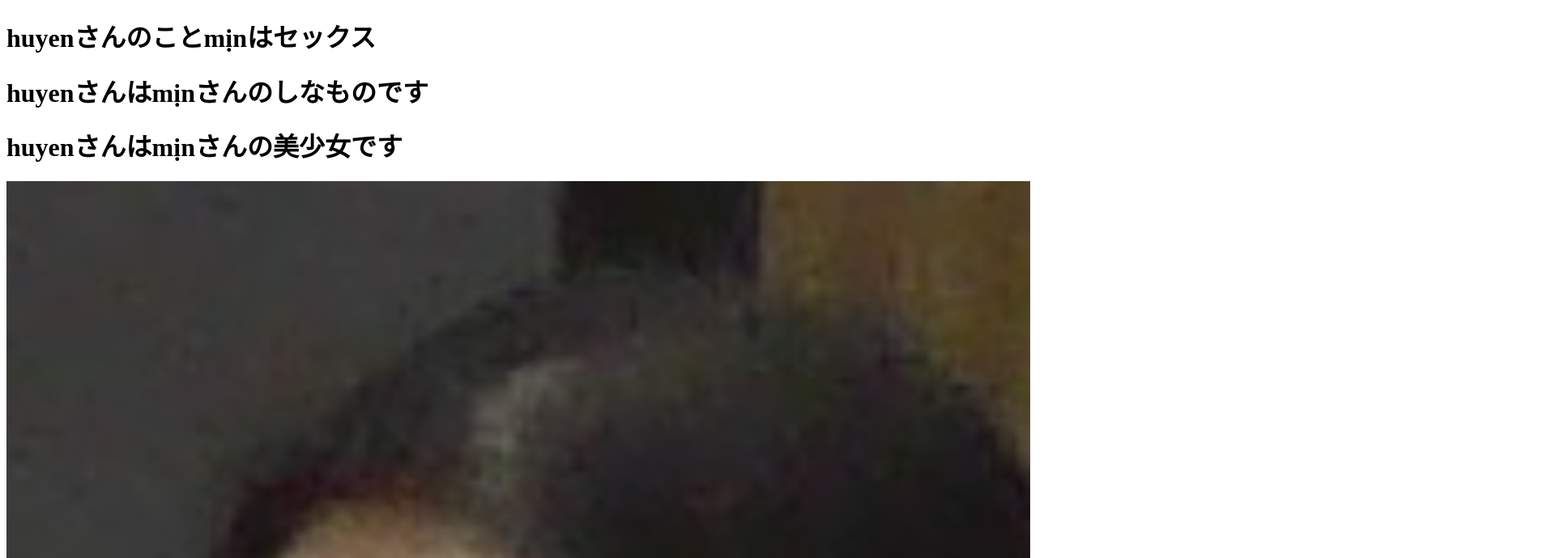
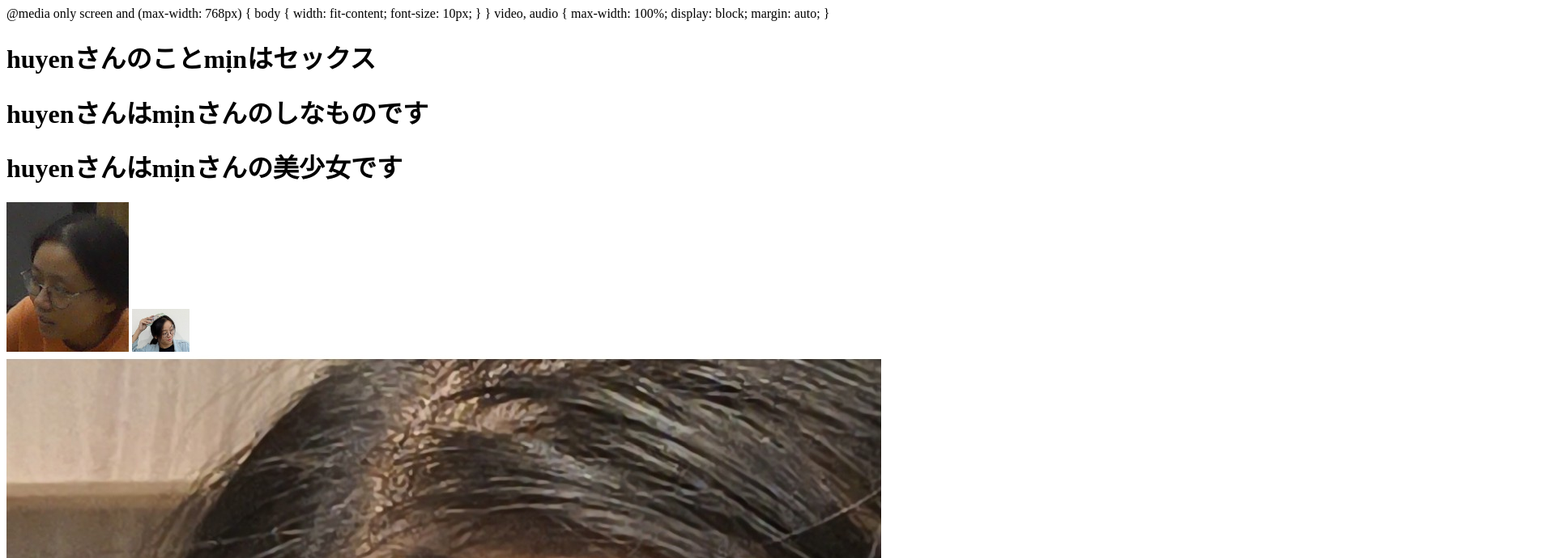
Before and after one commit to hqmdokkai/troll, a plain HTML site: page index.html in a window 1280 px wide. Shown: the top 690 px of the page at 81% size, 1920 px wide, since content can reach past the window. Drawn offline with Linux system fonts and the light colour scheme.

Commit message:
Update index.html

```diff
--- a/index.html
+++ b/index.html
@@ -4,18 +4,7 @@
     <meta charset="UTF-8" />
     <meta name="viewport" content="width=device-width, initial-scale=1.0" />
     <title>Troll</title>
-    <style>
-      .img {
-        object-fit: cover;
-        max-width: 100%;
-        height: auto;
-      }
-
-      .img-logo {
-        height: 100%;
-        width: 100%;
-        margin: 0;
-      }
+    <style></style>
 
       @media only screen and (max-width: 768px) {
         body {
```
